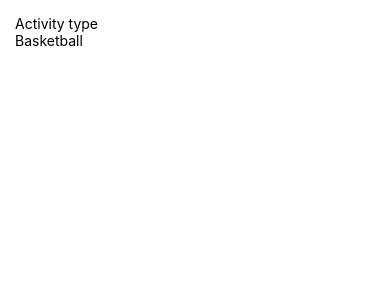
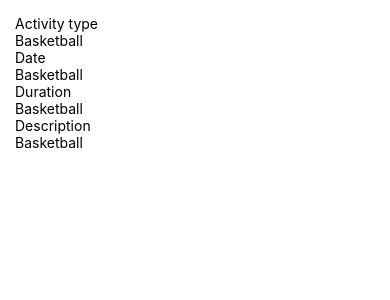
Before and after one commit to vladimirevstratov/course-fitness-app, a React Native app: screen / in a window 390 px wide. Shown: the top 300 px of the page. Built offline with nearby package versions, Linux system fonts and the light colour scheme.

Commit message:
Update text input and add form component

```diff
--- /dev/null
+++ b/src/components/form/form.jsx
@@ -0,0 +1,40 @@
+import React, {useState} from 'react';
+import InputRow from '../input-row/input-row';
+import {View} from 'react-native';
+
+const Form = () => {
+  const [formValues, setFormValues] = useState({
+    activityType: null,
+    date: null,
+    duration: null,
+    description: null,
+  });
+
+  return (
+    <View>
+      <InputRow
+        label={'Activity type'}
+        value={formValues.activityType}
+        onChange={text => setFormValues({...formValues, activityType: text})}
+        placeholder={'Basketball'}
+      />
+      <InputRow
+        label={'Date'}
+        value={formValues.date}
+        onChange={text => setFormValues({...formValues, date: text})}
+      />
+      <InputRow
+        label={'Duration'}
+        value={formValues.duration}
+        onChange={text => setFormValues({...formValues, duration: text})}
+      />
+      <InputRow
+        label={'Description'}
+        value={formValues.description}
+        onChange={text => setFormValues({...formValues, description: text})}
+      />
+    </View>
+  );
+};
+
+export default Form;
--- /dev/null
+++ b/src/components/input-row/input-row.jsx
@@ -0,0 +1,17 @@
+import React from 'react';
+import {View, Text, TextInput} from 'react-native';
+
+const InputRow = ({label, value, onChange, placeholder}) => {
+  return (
+    <View>
+      <Text>{label}</Text>
+      <TextInput
+        value={value}
+        onChangeText={text => onChange(text)}
+        placeholder="Basketball"
+      />
+    </View>
+  );
+};
+
+export default InputRow;
--- a/src/screens/add-activity/add-activity.jsx
+++ b/src/screens/add-activity/add-activity.jsx
@@ -1,17 +1,14 @@
-import React, {useState} from 'react';
-import {View, Text, TextInput, SafeAreaView} from 'react-native';
+import React from 'react';
+import {View, SafeAreaView} from 'react-native';
+import Form from '../../components/form/form';
+import InputRow from '../../components/input-row/input-row';
 import styles from './add-activity.styles';
 
 const AddActivity = () => {
-  const [formValues, setFormValues] = useState({
-    activityType: null,
-  });
-
   return (
     <SafeAreaView>
       <View style={styles.container}>
-        <Text>Activity type</Text>
-        <TextInput value={formValues.activityType} placeholder="Basketball" />
+        <Form />
       </View>
     </SafeAreaView>
   );
```
